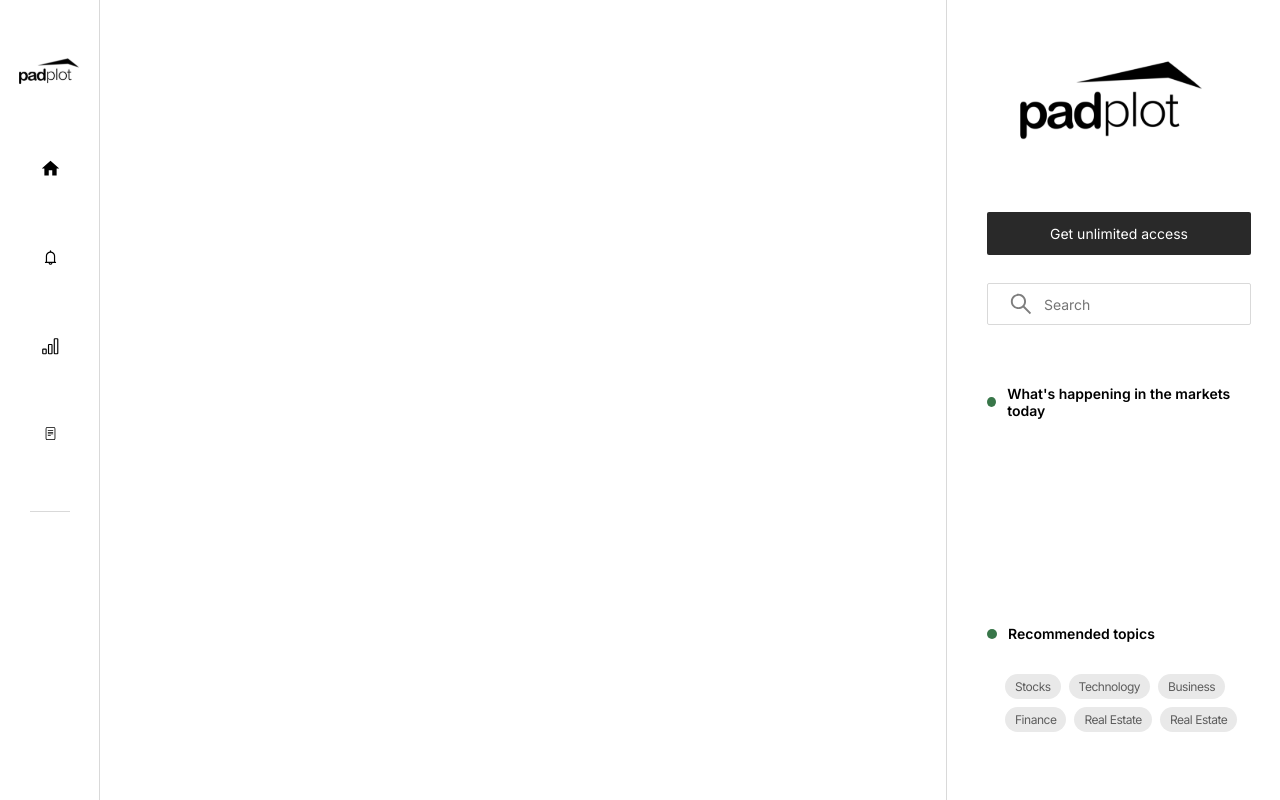
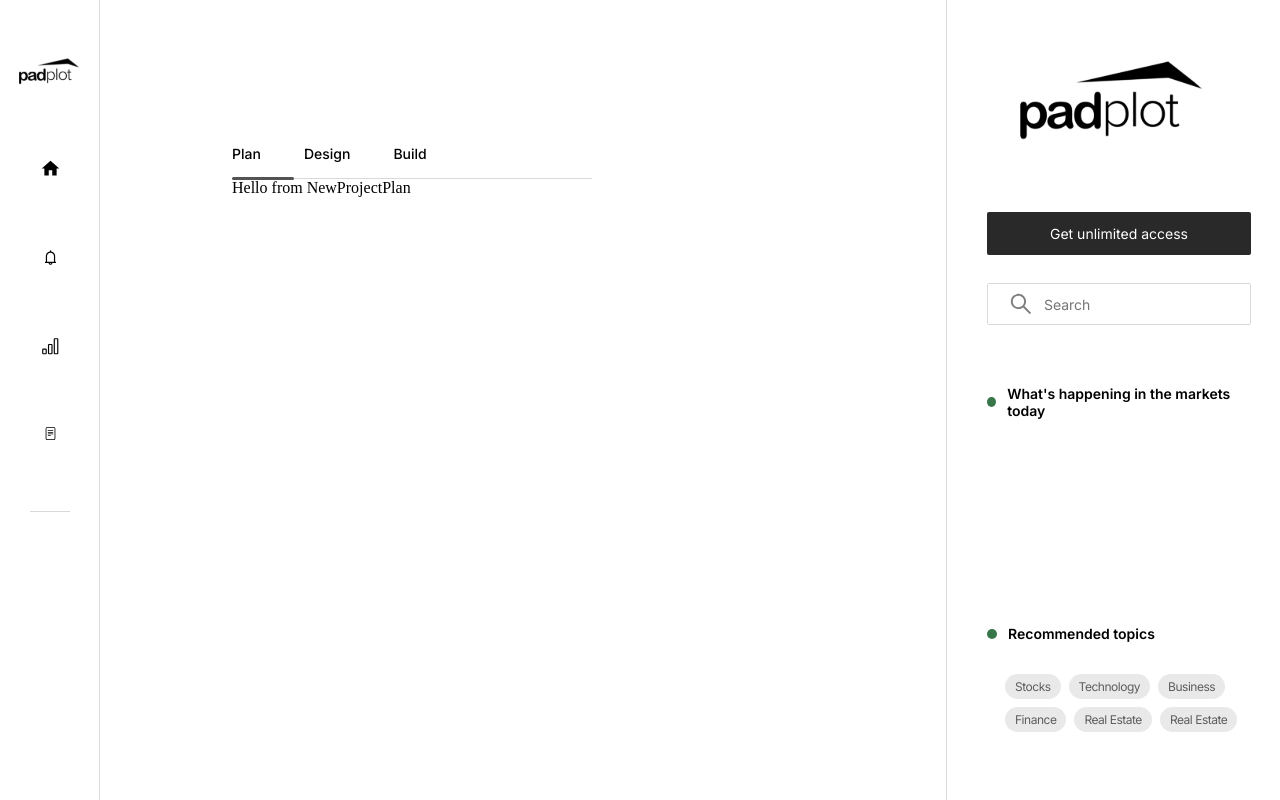
Before and after one commit to tkg808/padplot, a React (Create React App) app: page /new-project in a window 1280 px wide. Shown: the top 800 px of the page. Built offline with nearby package versions, Linux system fonts and the light colour scheme.

Commit message:
Add NewProjectPage and connect to App

```diff
--- a/src/App.js
+++ b/src/App.js
@@ -10,6 +10,8 @@ import NotificationsPage from './components/notificationsPage/NotificationsPage'
 import NotificationsOverview from './components/notificationsPage/notificationsOverview/NotificationsOverview';
 import AnalyticsPage from './components/analyticsPage/AnalyticsPage';
 import AnalyticsOverview from './components/analyticsPage/analyticsOverview/AnalyticsOverview';
+import NewProjectPage from './components/newProjectPage/NewProjectPage';
+import NewProjectPlan from './components/newProjectPage/newProjectPlan/NewProjectPlan';
 
 export default function App()
 {
@@ -47,6 +49,12 @@ export default function App()
             <Route path="budget" element={<AnalyticsOverview />} />
             <Route path="projects" element={<AnalyticsOverview />} />
           </Route>
+          <Route path="/new-project" element={<NewProjectPage />} >
+            <Route index element={<NewProjectPlan />} />
+            <Route path="plan" element={<NewProjectPlan />} />
+            <Route path="design" element={<NewProjectPlan />} />
+            <Route path="build" element={<NewProjectPlan />} />
+          </Route>
         </Routes>
       </main>
       <RightNavbar />
--- /dev/null
+++ b/src/components/newProjectPage/NewProjectPage.js
@@ -0,0 +1,30 @@
+import './NewProjectPage.css';
+import { useState } from 'react';
+import { Outlet } from 'react-router-dom';
+import TabsGroup from '../homePage/tabsGroup/TabsGroup';
+
+export default function NewProjectPage()
+{
+  const newProjectTabs =
+    [
+      { title: "Plan", linkPath: "/new-project/plan", barLeft: 0, barSize: 62 },
+      { title: "Design", linkPath: "/new-project/plan", barLeft: 0, barSize: 62 },
+      { title: "Build", linkPath: "/new-project/plan", barLeft: 0, barSize: 62 }
+    ];
+
+  const [newProjectTab, setNewProjectTab] = useState(newProjectTabs[0]);
+
+  return (
+    <div className="new-project-page-container">
+      <div className="new-project-page-top-row-container">
+        <TabsGroup
+          tabsList={newProjectTabs}
+          currTab={newProjectTab}
+          setCurrTab={setNewProjectTab} />
+      </div>
+      <div className="new-project-page-content-container">
+        <Outlet />
+      </div>
+    </div>
+  );
+}
--- /dev/null
+++ b/src/components/newProjectPage/newProjectPlan/NewProjectPlan.js
@@ -0,0 +1,6 @@
+import './NewProjectPlan.css';
+
+export default function NewProjectPlan()
+{
+  return "Hello from NewProjectPlan";
+}
```
Also changed, not shown: src/components/newProjectPage/NewProjectPage.css (added), src/components/newProjectPage/newProjectPlan/NewProjectPlan.css (added).
